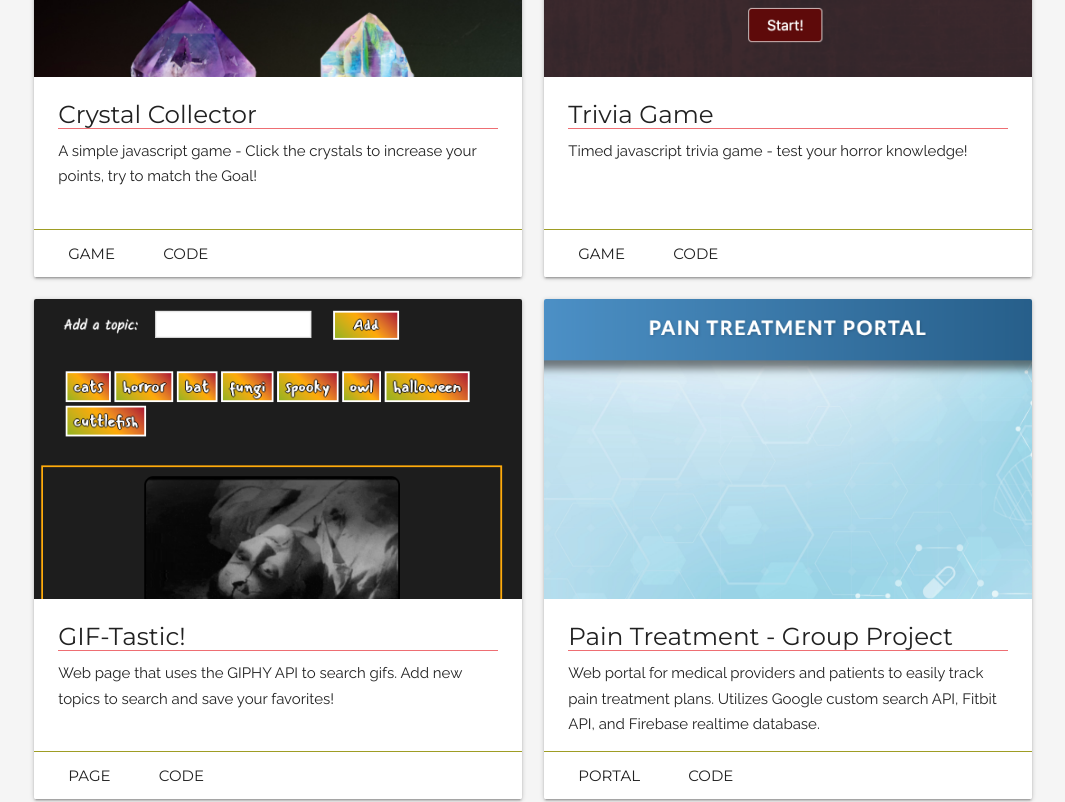
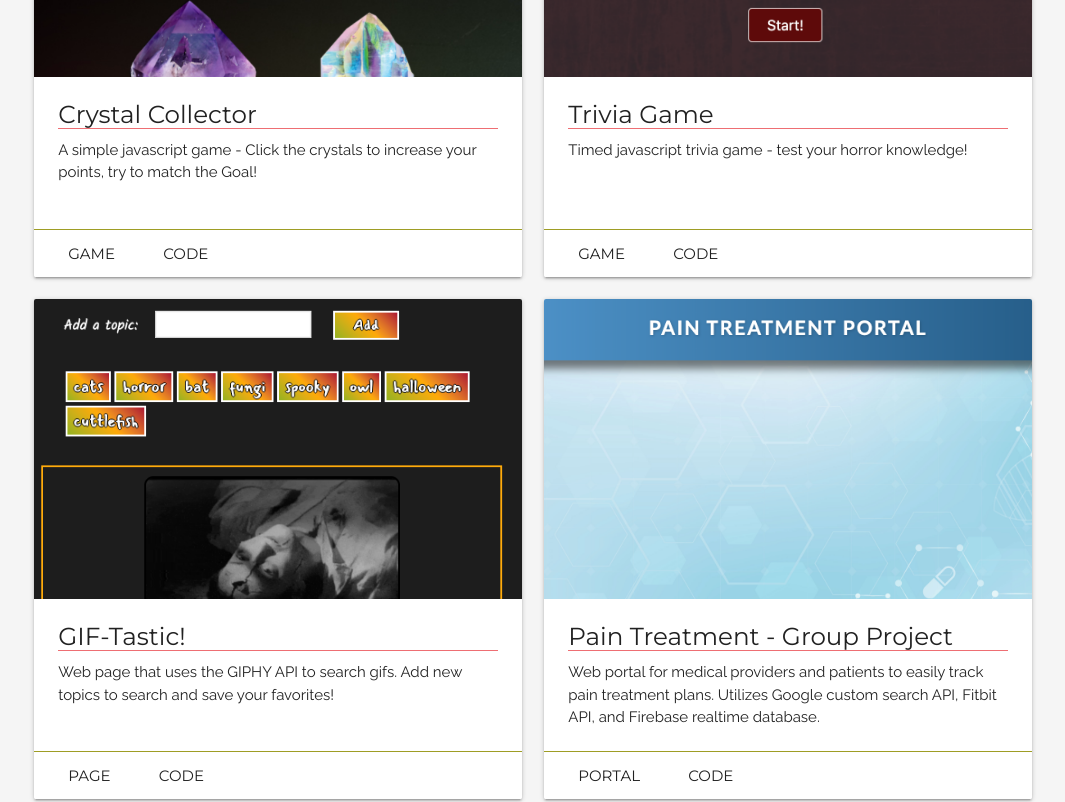
Before and after one commit to mdelong333/portfolio, a plain HTML site: page index.html in a window 1280 px wide. Shown: the part 1140-1942 px from the top of the page, without its empty margins (207-1272 px from the left). Drawn offline with nearby package versions, Linux system fonts and the light colour scheme.

Commit message:
update to styling on card paragraphs

```diff
--- a/assets/css/style.css
+++ b/assets/css/style.css
@@ -85,7 +85,7 @@ h5 {
 
 .p-card {
     font-family: 'Raleway', sans-serif;
-    line-height: 1.7;
+    line-height: 1.5;
 }
 
 .port-main {
@@ -107,6 +107,6 @@ h5 {
     border-top: 1px solid #9e9d24;
 }
 
-.card-content {
-    overflow: scroll;
+.card-image {
+
 }
--- a/index.html
+++ b/index.html
@@ -271,7 +271,7 @@
             </div>
             <div class="card-content">
               <h5>ActivityUp</h5>
-              <p class="p-card">ActivityUp is a web app for event planning. Users create groups based on their interests, create events for their groups, and then suggest activity options for their events. Members of the group can vote for their preferred activity. Created with React, MongoDB, mongoose, node, and express.
+              <p class="p-card">ActivityUp is a web app for event planning. Users create groups based on their interests, create events for their groups, and then suggest activity options for their events. Members of the group can vote for their preferred activity. It is a MERN-stack app.
               </p>
             </div>
             <div class="card-action">
```
